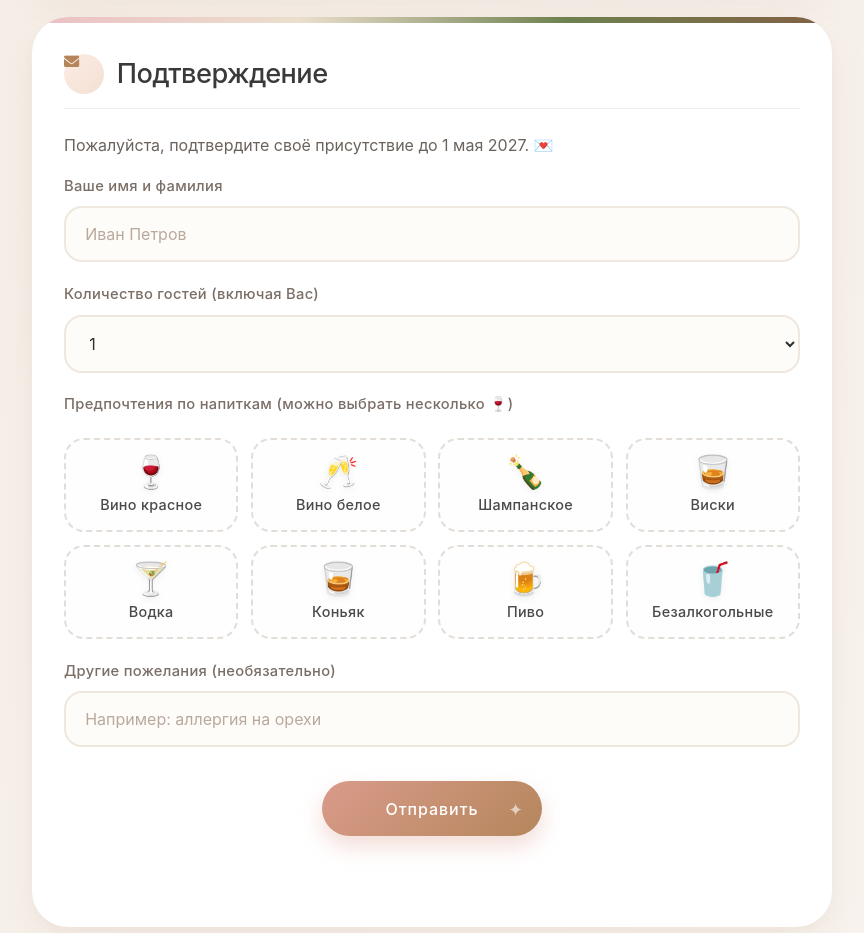
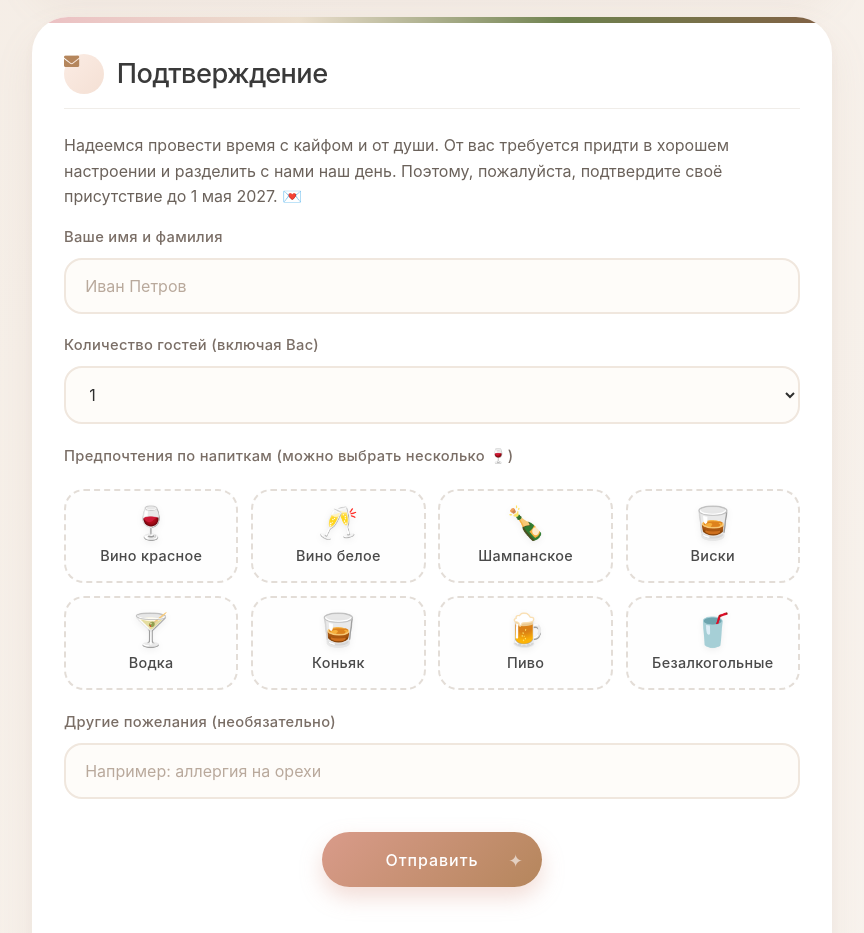
Before and after one commit to ardenix/wedding, a plain HTML site: page index.html in a window 1280 px wide. Shown: the part 3300-4233 px from the top of the page, without its empty margins (208-1072 px from the left). Drawn offline with Linux system fonts and the light colour scheme.

Commit message:
Update index.html

```diff
--- a/index.html
+++ b/index.html
@@ -985,7 +985,9 @@
   <!-- ФОРМА RSVP -->
   <div class="card">
     <h2><i class="fas fa-envelope"></i>Подтверждение</h2>
-    <p style="color: #6b625b; margin-bottom: 1rem; font-size: 1rem;">Пожалуйста, подтвердите своё присутствие до 1 мая 2027. 💌</p>
+    <p style="color: #6b625b; margin-bottom: 1rem; font-size: 1rem;">Надеемся провести время с кайфом и от души.
+      От вас требуется придти в хорошем настроении и разделить с нами наш день.
+      Поэтому, пожалуйста, подтвердите своё присутствие до 1 мая 2027. 💌</p>
 
     <form
       class="rsvp-form"
```
